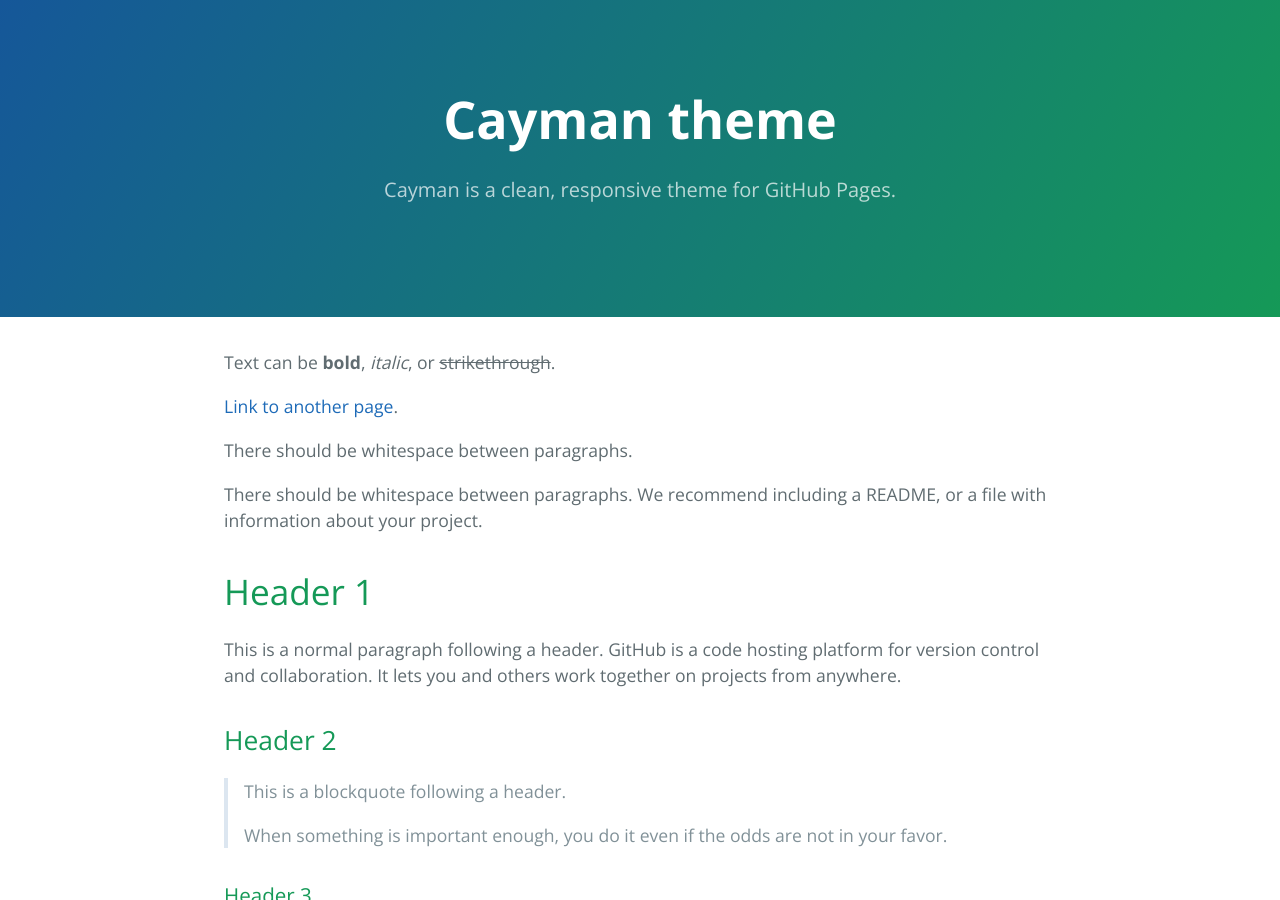
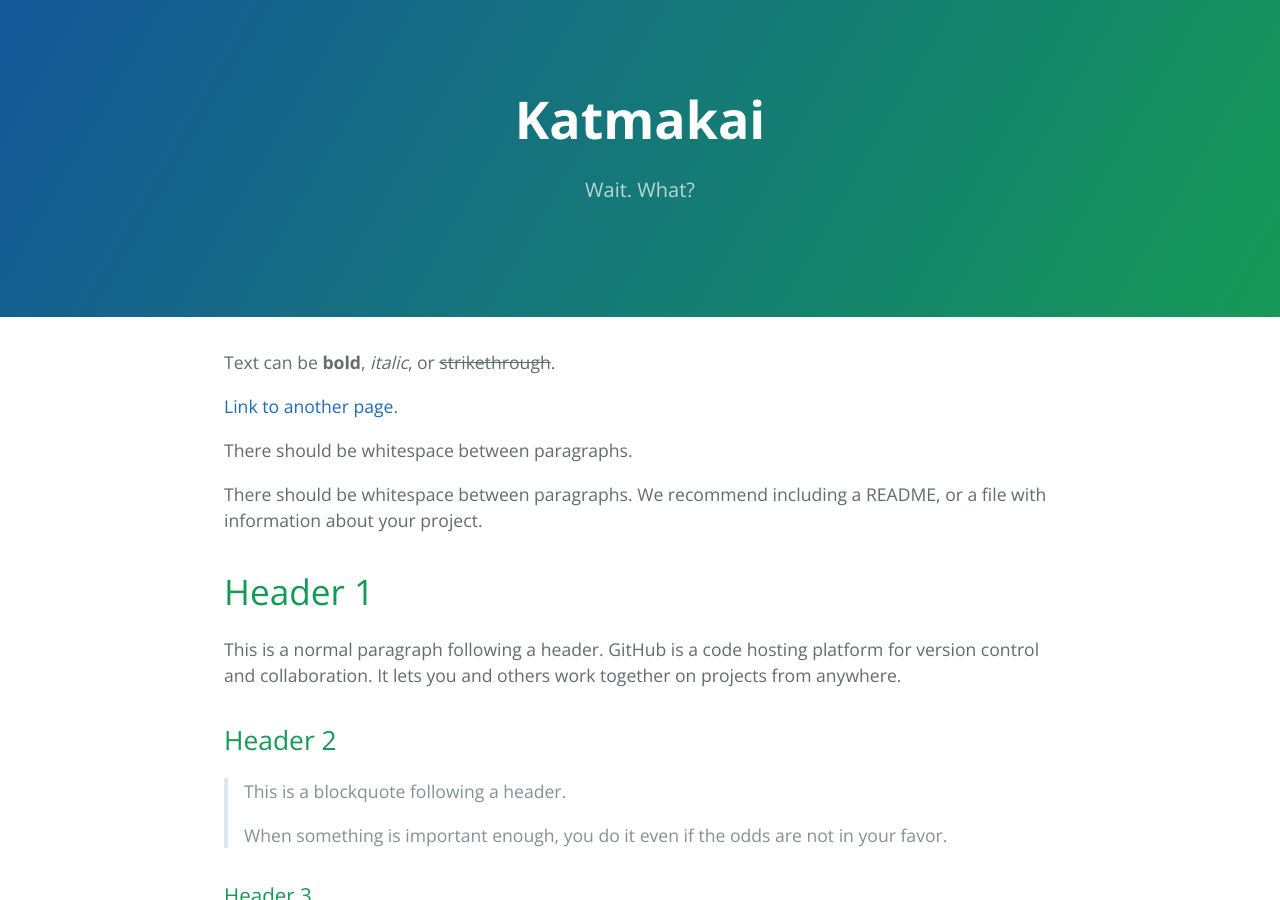
Before and after one commit to katmakai/katmakai.github.io, a Jekyll site: the page built from index.md, in a window 1280 px wide and 900 px high. Built offline with Jekyll 4.4.1, drawn with Linux system fonts in a browser that asks for light colours.

Commit message:
Update _config.yml

```diff
--- a/_config.yml
+++ b/_config.yml
@@ -1,5 +1,5 @@
-title: Cayman theme
-description: Cayman is a clean, responsive theme for GitHub Pages.
+title: Katmakai
+description: Wait. What?
 show_downloads: false
 google_analytics:
 theme: jekyll-theme-cayman
```
